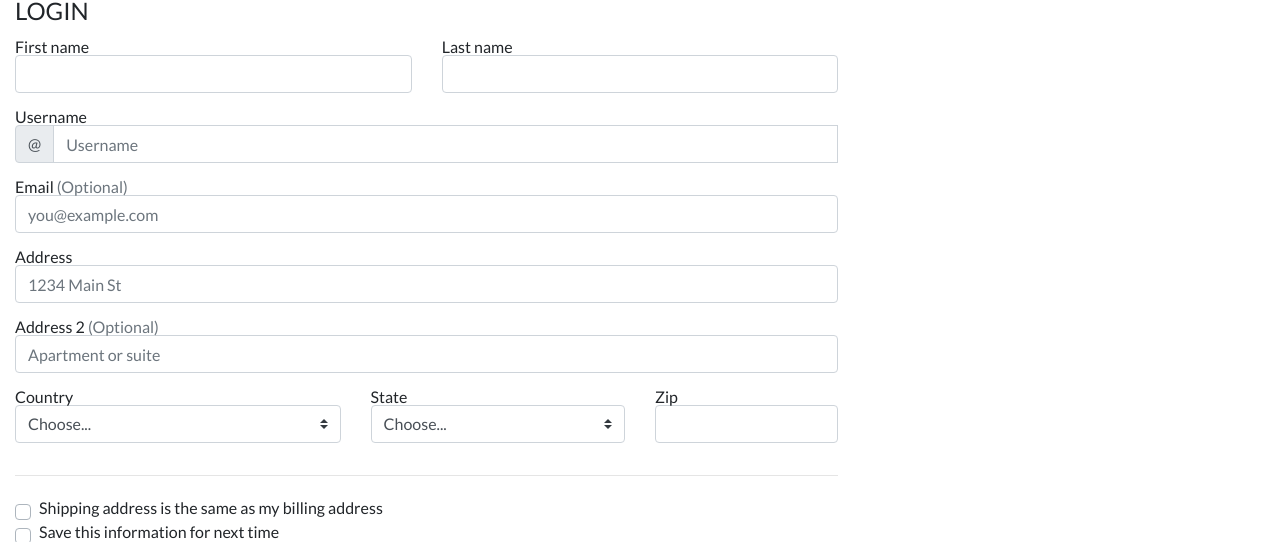
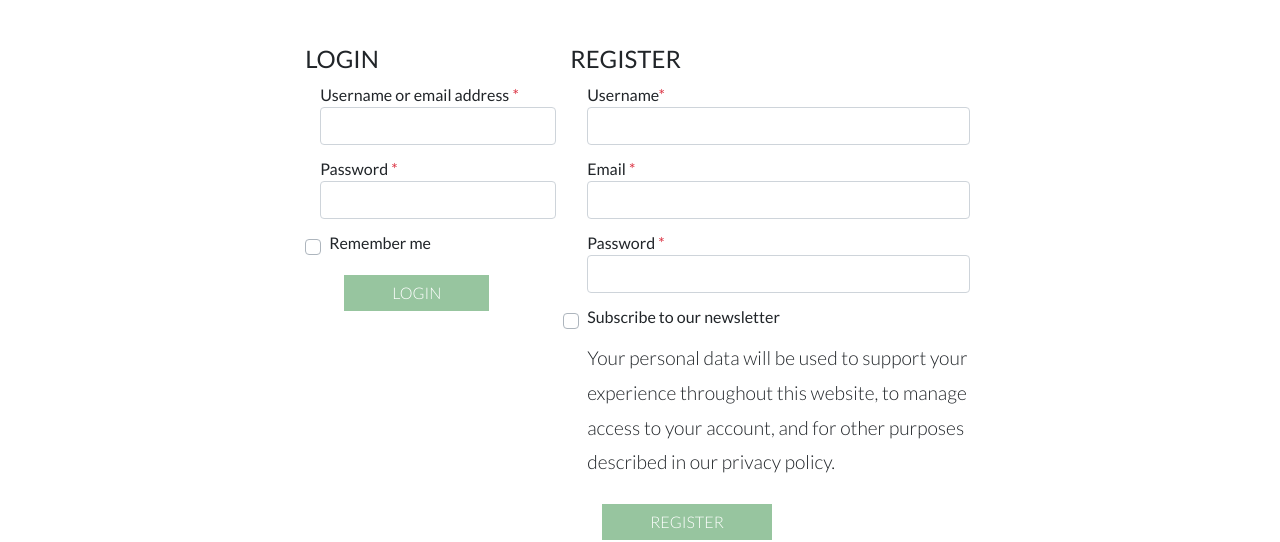
Before and after one commit to erinhancock794/dgm2780_bootstrap, a plain HTML site: page contact.html in a window 1280 px wide. Shown: the part 99-641 px from the top of the page. Drawn offline with nearby package versions, Linux system fonts and the light colour scheme.

Commit message:
finished form, added modal.

```diff
--- a/contact.html
+++ b/contact.html
@@ -25,7 +25,8 @@
 
 <body>
     <!--- Card --->
-  <button type="button" class="btn btn-primary btn-lg btn-block" id="topBtn">Get 1 month for free! Sign up now!</button>
+    <button type="button" class="btn btn-primary btn-lg btn-block" id="topBtn">Get 1 month for free! Sign up
+        now!</button>
 
     <!-- Navigation -->
     <nav class="navbar navbar-light bg-light">
@@ -55,100 +56,77 @@
 
     <!--- MAIN --->
     <main>
+        <div class="row justify-content-center mt-5">
+            <div class="col-md-4 order-2 mb-4">
 
-    <div class="col-md-8 order-md-1">
-        <h2 class="mb-3 text-uppercase text-left">Login</h2>
+                <h2 class="mb-3 text-uppercase text-left">Register</h2>
+
                 <form class="needs-validation" novalidate>
-          <div class="row">
-            <div class="col-md-6 mb-3">
-              <label for="firstName">First name</label>
+                <div class="row mr-2">
+                    <div class="col-md-12 pl-3 ml-3 mr-3 mb-3">
+                        <label class="mb-1" for="firstName">Username<span class="text-danger">*</span></label>
                         <input type="text" class="form-control" id="firstName" placeholder="" value="" required>
                         <div class="invalid-feedback">
-                Valid first name is required.
+                            Valid username is required.
                         </div>
                     </div>
-            <div class="col-md-6 mb-3">
-              <label for="lastName">Last name</label>
-              <input type="text" class="form-control" id="lastName" placeholder="" value="" required>
+                    <div class="col-md-12 pl-3 ml-3 mr-3 mb-3">
+                        <label class="mb-1" for="email">Email <span class="text-danger">*</span></label>
+                        <input type="email" class="form-control" id="email" placeholder="">
                         <div class="invalid-feedback">
-                Valid last name is required.
+                            Please enter a valid email address for shipping updates.
+                        </div>
+                    </div>
+                    <div class="col-md-12 pl-3 ml-3 mr-3 mb-3">
+                        <label class="mb-1" for="email">Password <span class="text-danger">*</span></label>
+                        <input type="email" class="form-control" id="email" placeholder="">
+                        <div class="invalid-feedback">
+                            Username or password incorrect.
+                        </div>
+                    </div>
+                    <div class="col-md-12 pl-3 ml-3 mr-3 mb-3 custom-control custom-checkbox">
+                        <input type="checkbox" class="custom-control-input" id="same-address">
+                        <label class="custom-control-label" for="same-address">Subscribe to our newsletter</label>
+                        <p class="text-left mt-3">Your personal data will be used to support your experience throughout
+                            this website, to manage access to your account, and for other purposes described in our
+                            privacy policy.</p>
+                        <div class="col-3">
+                            <button class="btn btn-primary my-4 px-5 rounded-0" type="submit"><a>REGISTER</a></button>
+                        </div>
+
                     </div>
                 </div>
             </div>
 
-          <div class="mb-3">
-            <label for="username">Username</label>
-            <div class="input-group">
-              <div class="input-group-prepend">
-                <span class="input-group-text">@</span>
+            <div class="row">
+
+            <div class="col-md-12 order-1 pl-3 ml-3 mr-3">
+                    <h2 class="mb-3 text-uppercase text-left">Login</h2>
+                    <form class="needs-validation" novalidate>
+                        <div class="col-md-12 mb-3">
+                            <label class="mb-1" for="email">Username or email address <span class="text-danger">*</span></label>
+                            <input type="email" class="form-control" id="email" placeholder="">
+                            <div class="invalid-feedback">
+                                Username or password incorrect.
                             </div>
-              <input type="text" class="form-control" id="username" placeholder="Username" required>
-              <div class="invalid-feedback" style="width: 100%;">
-                Your username is required.
                         </div>
+                        <div class="col-md-12 mb-3">
+                            <label class="mb-1" for="email">Password <span class="text-danger">*</span></label>
+                            <input type="email" class="form-control" id="email" placeholder="">
+                            <div class="invalid-feedback">
+                                Username or password incorrect.
                             </div>
                         </div>
 
-          <div class="mb-3">
-            <label for="email">Email <span class="text-muted">(Optional)</span></label>
-            <input type="email" class="form-control" id="email" placeholder="you@example.com">
-            <div class="invalid-feedback">
-              Please enter a valid email address for shipping updates.
+                        <div class="col-md-12 mb-3 custom-control custom-checkbox">
+                            <input type="checkbox" class="custom-control-input" id="same-address">
+                            <label class="custom-control-label" for="same-address">Remember me</label>
+                            <div class="col-3">
+                                <button class="btn btn-primary my-4 px-5 rounded-0" type="submit"><a>LOGIN</a></button>
+                            </div>
+
                         </div>
                 </div>
-
-          <div class="mb-3">
-            <label for="address">Address</label>
-            <input type="text" class="form-control" id="address" placeholder="1234 Main St" required>
-            <div class="invalid-feedback">
-              Please enter your shipping address.
-            </div>
-          </div>
-
-          <div class="mb-3">
-            <label for="address2">Address 2 <span class="text-muted">(Optional)</span></label>
-            <input type="text" class="form-control" id="address2" placeholder="Apartment or suite">
-          </div>
-
-          <div class="row">
-            <div class="col-md-5 mb-3">
-              <label for="country">Country</label>
-              <select class="custom-select d-block w-100" id="country" required>
-                <option value="">Choose...</option>
-                <option>United States</option>
-              </select>
-              <div class="invalid-feedback">
-                Please select a valid country.
-              </div>
-            </div>
-            <div class="col-md-4 mb-3">
-              <label for="state">State</label>
-              <select class="custom-select d-block w-100" id="state" required>
-                <option value="">Choose...</option>
-                <option>California</option>
-              </select>
-              <div class="invalid-feedback">
-                Please provide a valid state.
-              </div>
-            </div>
-            <div class="col-md-3 mb-3">
-              <label for="zip">Zip</label>
-              <input type="text" class="form-control" id="zip" placeholder="" required>
-              <div class="invalid-feedback">
-                Zip code required.
-              </div>
-            </div>
-          </div>
-          <hr class="mb-4">
-          <div class="custom-control custom-checkbox">
-            <input type="checkbox" class="custom-control-input" id="same-address">
-            <label class="custom-control-label" for="same-address">Shipping address is the same as my billing address</label>
-          </div>
-          <div class="custom-control custom-checkbox">
-            <input type="checkbox" class="custom-control-input" id="save-info">
-            <label class="custom-control-label" for="save-info">Save this information for next time</label>
-          </div>
-
 
 
 
@@ -168,8 +146,11 @@
 
             <div class="row justify-content-md-center" id="emailDiv">
                 <form class="form" id="email">
-        <input class="form-control rounded-0 mr-sm-2 col-6" type="search" placeholder="Email" aria-label="Search">
-        <button class="btn btn-dark rounded-0 my-2 my-sm-0 pl-5 pr-5" type="submit"><p>SUBSCRIBE</p></button>
+                    <input class="form-control rounded-0 mr-sm-2 col-6" type="search" placeholder="Email"
+                        aria-label="Search">
+                    <button class="btn btn-dark rounded-0 my-2 my-sm-0 pl-5 pr-5" type="submit">
+                        <p>SUBSCRIBE</p>
+                    </button>
                 </form>
             </div>
 
@@ -195,6 +176,8 @@
     <script src="https://cdn.jsdelivr.net/npm/bootstrap@4.5.3/dist/js/bootstrap.bundle.min.js"
         integrity="sha384-ho+j7jyWK8fNQe+A12Hb8AhRq26LrZ/JpcUGGOn+Y7RsweNrtN/tE3MoK7ZeZDyx"
         crossorigin="anonymous"></script>
+    <script src="form-validation.js"></script></body>
+
 
 </body>
 
--- a/css/index.css
+++ b/css/index.css
@@ -164,7 +164,7 @@ a{
     color: white;
 }
 
-.btn-primary:hover{
+.btn-primary:hover {
     background-color: rgb(151, 197, 159);
 }
 
```
Also changed, not shown: index.html (+50 -9 lines), js/main.js (added, +20 -0 lines), 1 other file. Lines whose indentation alone changed are shown as unchanged.
